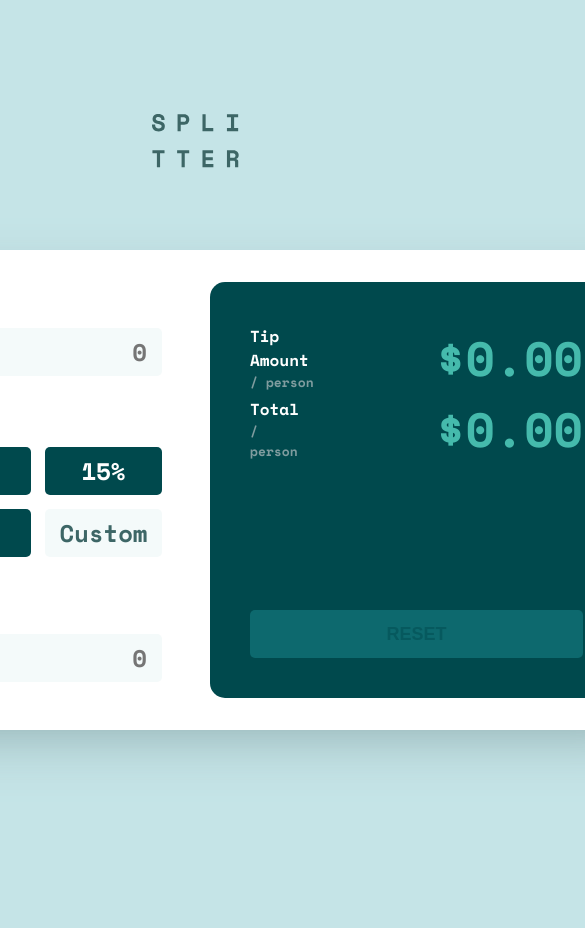
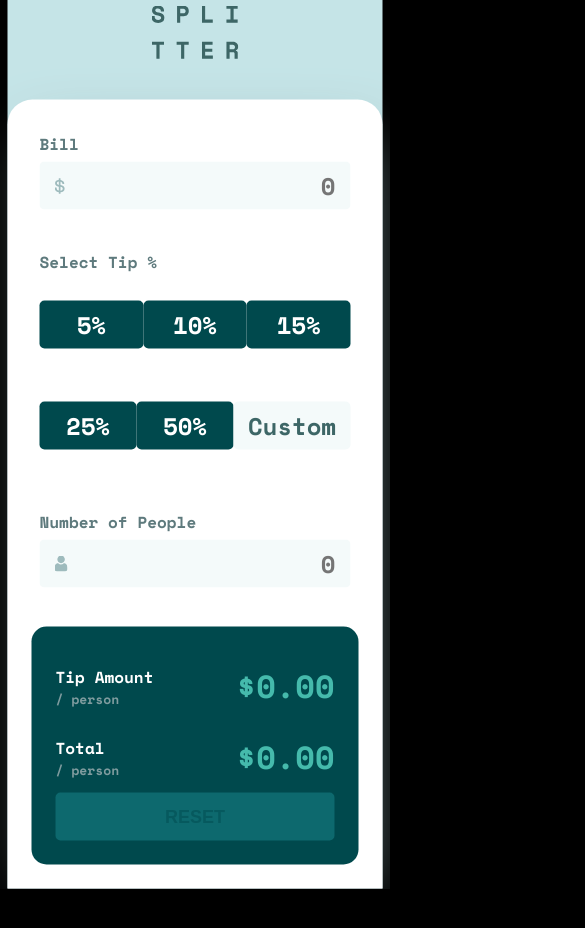
Before and after one commit to Dups11/FrontendMentor-Challenge-7, a plain HTML site: page index.html in a window 390 px wide. Shown: the top 928 px of the page, 585 px wide, since content can reach past the window. After the commit the page ends 889 px from the top, so only its background shows below. Drawn offline with nearby package versions, Linux system fonts and the light colour scheme.

Commit message:
Mobile View

```diff
--- a/style.css
+++ b/style.css
@@ -34,8 +34,8 @@ body {
 }
 
 .card-container {
-    width: 920px;
-    height: 480px;
+    max-width: 920px;
+    min-height: 480px;
     display: flex;
     background-color: white;
     padding: 32px;
@@ -246,7 +246,7 @@ h2 span {
 }
 
 #reset {
-    width: 333px;
+    max-width: 333px;
     height: 48px;
     border-radius: 5px;
     -webkit-border-radius: 5px;
@@ -260,3 +260,58 @@ h2 span {
     font-weight: 700;
     color: hsla(183, 100%, 15%, 0.5);
 }
+
+/* Mobile View */
+
+@media screen and (max-width: 1000px) {
+    .container {
+        width: 375px;
+        height: 933px;
+        bottom: 0%;
+        justify-content: flex-end;
+    }
+
+    .logo {
+        padding-bottom: 40px;
+    }
+
+    .card-container {
+        flex-direction: column;
+        padding: 24px;
+        width: 375px;
+        height: 789px;
+        align-items: baseline;
+        border-bottom-left-radius: 0;
+        border-bottom-right-radius: 0;
+    }
+
+    .input-container {
+        width: 100%;
+        padding: 8px;
+        flex-grow: 1;
+
+    }
+
+    .output-container {
+        width: 100%;
+        margin: 0;
+        padding: 24px;
+    }
+
+    #amount, #total {
+        font-size: 32px;
+        width: 64%;
+    }
+
+    .tip label {
+        width: 147px;
+    }
+
+    .people {
+        position: relative;
+        bottom: 0%;
+        margin-bottom: 31px;
+        margin-top: 33px;
+    }
+
+}
```
